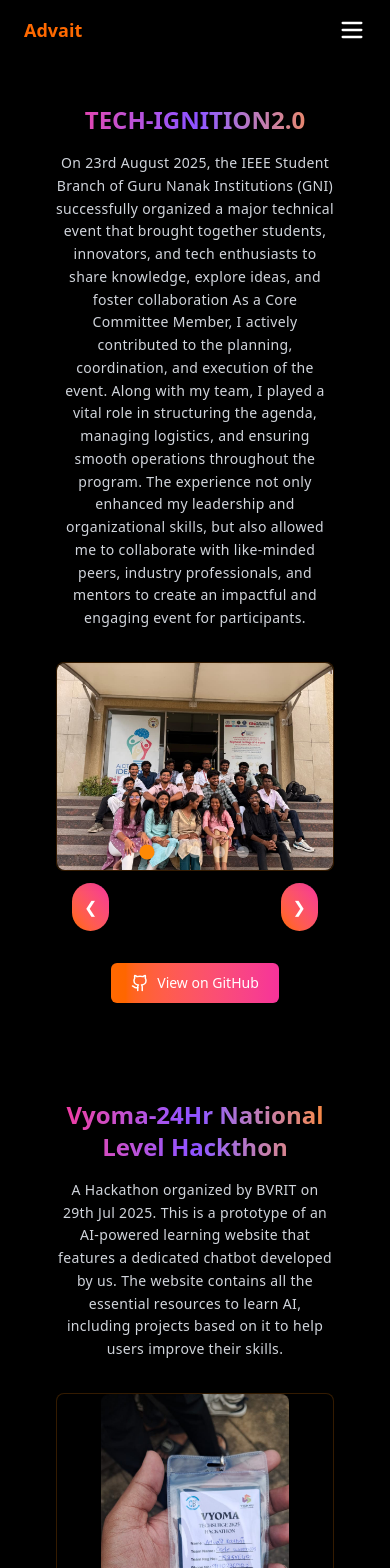
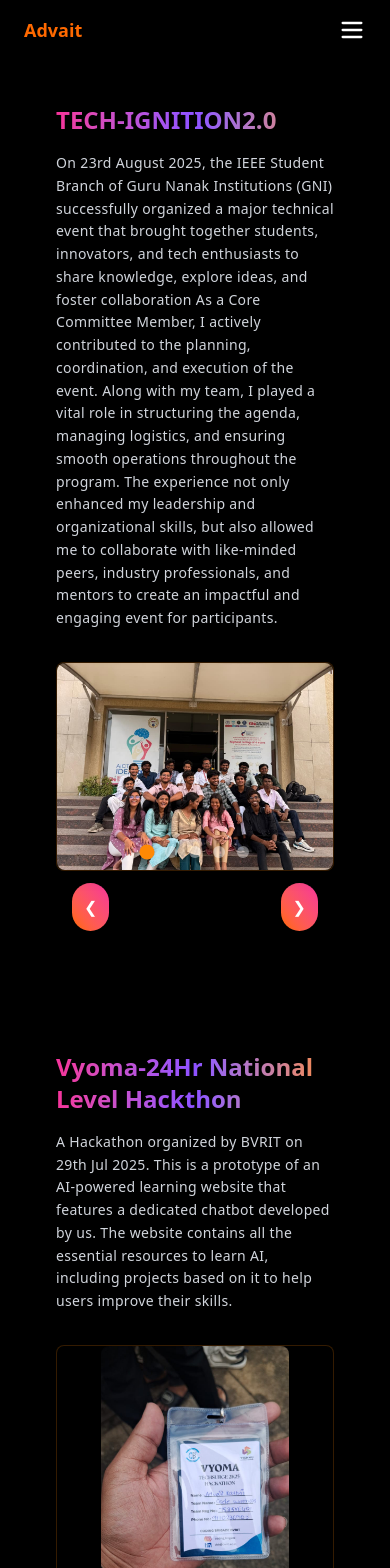
Before and after one commit to Advaitkasturi/advaitkasturi.github.io, a React (Vite) app: page /hack in a window 390 px wide. Shown: the top 1568 px of the page. Built offline with nearby package versions, Linux system fonts and the light colour scheme.

Commit message:
changes made

```diff
--- a/src/assets/pages/HackSection.jsx
+++ b/src/assets/pages/HackSection.jsx
@@ -27,7 +27,7 @@ export default function HackSection({ title, description, images, githubLink })
         className="text-2xl sm:text-3xl md:text-4xl font-bold
                    bg-gradient-to-r from-pink-500 via-violet-500 to-orange-400
                    text-transparent bg-clip-text mb-4
-                   text-center w-full"
+                   text-left w-full"
       >
         {title}
       </h2>
@@ -36,7 +36,7 @@ export default function HackSection({ title, description, images, githubLink })
       <p
         className="text-gray-300 text-sm sm:text-base md:text-lg
                    max-w-3xl mb-8 leading-relaxed tracking-wide
-                   text-center sm:text-left w-full"
+                   text-left w-full"
       >
         {description}
       </p>
@@ -145,7 +145,7 @@ export default function HackSection({ title, description, images, githubLink })
           href={githubLink}
           target="_blank"
           rel="noopener noreferrer"
-          className="inline-flex items-center gap-2 bg-gradient-to-r from-orange-500 to-pink-500 hover:from-orange-600 hover:to-pink-600 text-white px-5 py-2.5 rounded-md text-sm sm:text-base font-medium shadow-md transition-all hover:scale-105 mt-2 text-center"
+          className="inline-flex items-center gap-2 bg-gradient-to-r from-orange-500 to-pink-500 hover:from-orange-600 hover:to-pink-600 text-white px-5 py-2.5 rounded-md text-sm sm:text-base font-medium shadow-md transition-all hover:scale-105 mt-2 text-left"
         >
           <Github size={18} />
           View on GitHub
--- a/src/assets/pages/hack.jsx
+++ b/src/assets/pages/hack.jsx
@@ -35,8 +35,9 @@ export default function Hack() {
      <HackSection
         title="TECH-IGNITION2.0"
         description="On 23rd August 2025, the IEEE Student Branch of Guru Nanak Institutions (GNI) successfully organized a major technical event that brought together students, innovators, and tech enthusiasts to share knowledge, explore ideas, and foster collaboration As a Core Committee Member, I actively contributed to the planning, coordination, and execution of the event. Along with my team, I played a vital role in structuring the agenda, managing logistics, and ensuring smooth operations throughout the program. The experience not only enhanced my leadership and organizational skills, but also allowed me to collaborate with like-minded peers, industry professionals, and mentors to create an impactful and engaging event for participants."
-        images={[img27,img23,img24,img25,img26,]}
-        githubLink="https://github.com/Advaitkasturi/LearnMatrix-vyoma-national-level-hackthon-"
+        images={[img27,img23,img24,img25,img26,]
+        }
+
       />
 
         <HackSection
```
